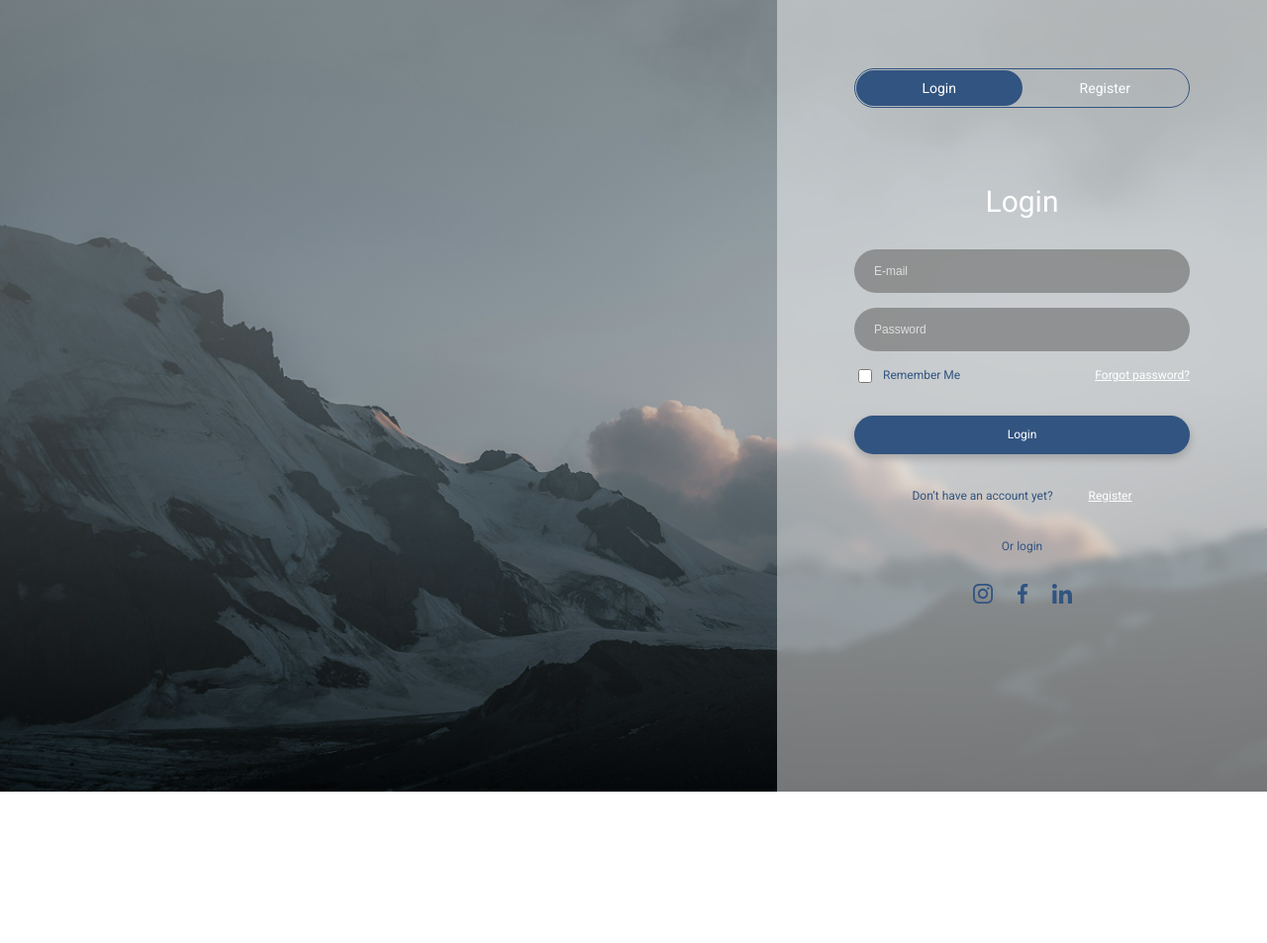
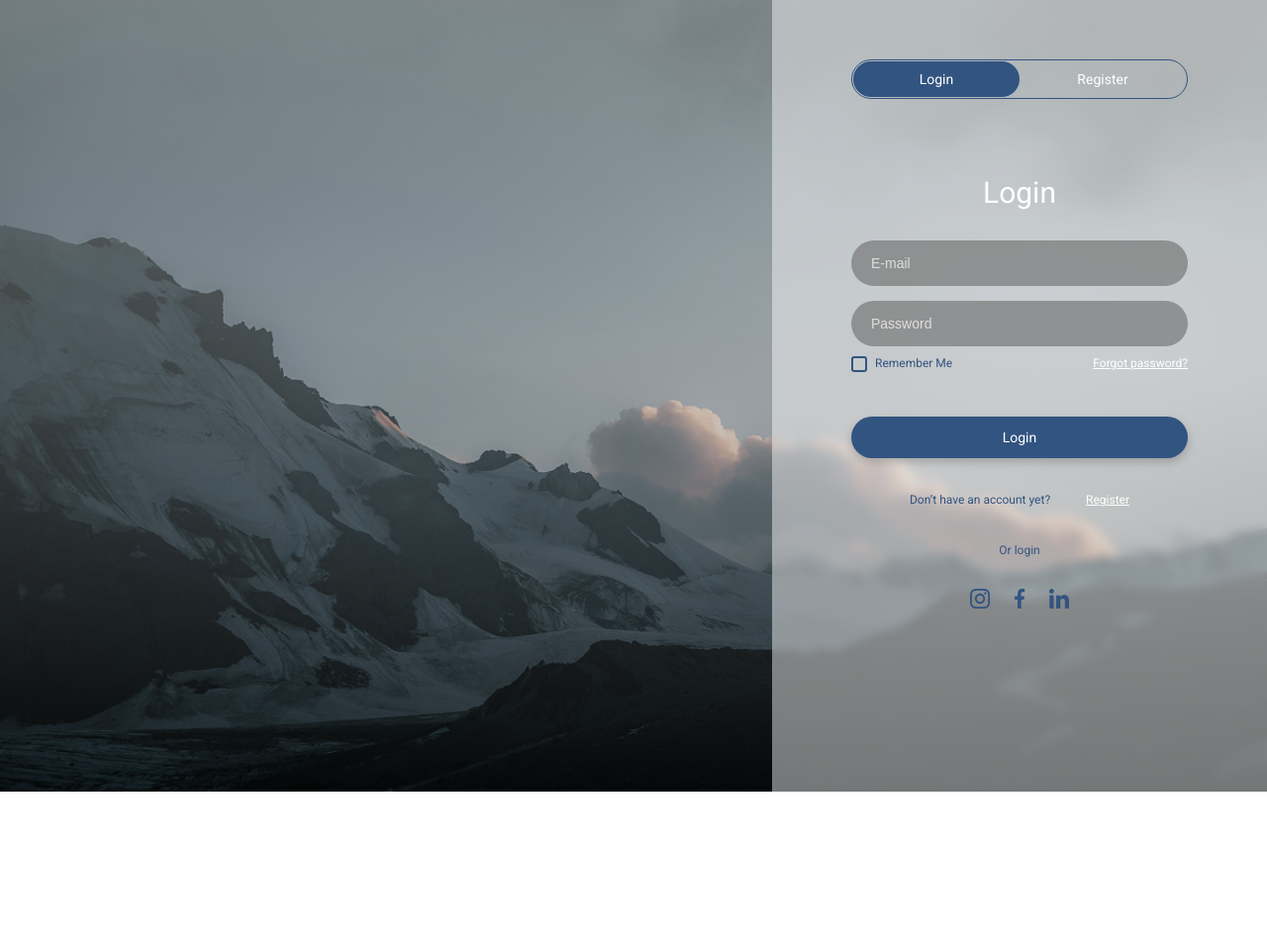
Before and after one commit to y-shevtsov/form, a plain HTML site: page index.html in a window 1280 px wide. Shown: the whole page at 99% size. Drawn offline with Linux system fonts and the light colour scheme.

Commit message:
fixed checkbox

```diff
--- a/css/styles.css
+++ b/css/styles.css
@@ -15,35 +15,35 @@ body {
 	color: #ffffff;
 	margin: 0;
 	background: #ffffff;
+	overflow: hidden;
 }
 
 .auth-wrapper {
-	display: flex;
 	height: 100vh;
-	width: 100%;
 	background: linear-gradient(rgba(255, 255, 255, 0.4), rgba(0, 0, 0, 0.4)), url('../images/bg.jpg') center/cover no-repeat;
-}
-
-.auth-bg {
-	flex: 1;
 }
 
 .auth-panel {
 	width: 100%;
-	max-width: 495px;
-	min-width: 320px;
+	height: 100%;
+	max-width: 500px;
+	overflow-x: hidden;
 	background: rgba(255, 255, 255, 0.45);
 	backdrop-filter: blur(5px);
 	display: flex;
-	align-items: center;
-	justify-content: center;
-	padding: 60px 78px 171px;
+	flex-flow: column;
+	margin-left: auto;
+	padding: 60px 0;
 }
 
 .auth-box {
-	width: 100%;
-	max-width: 418px;
+	width: 340px;
+	margin: 0 auto;
 	text-align: center;
+}
+
+.tab-input {
+	display: none;
 }
 
 .auth-tabs {
@@ -52,6 +52,7 @@ body {
 	border: 1px solid #325480;
 	border-radius: 30px;
 	padding: 1px;
+	position: relative;
 }
 
 .tab {
@@ -62,9 +63,17 @@ body {
 	border: none;
 	cursor: pointer;
 	border-radius: 24px;
+	text-align: center;
+	transition: background 0.3s, color 0.3s;
+	user-select: none;
 }
 
-.tab-active {
+#login-tab:checked + label {
+	background: #325480;
+	color: #ffffff;
+}
+
+#register-tab:checked + label {
 	background: #325480;
 	color: #ffffff;
 }
@@ -76,11 +85,13 @@ body {
 }
 
 .auth-form {
-	display: block;
+	display: flex;
+	flex-direction: column;
+	gap: 15px;
 }
 
 .field {
-	margin-bottom: 15px;
+	display: block;
 }
 
 .input {
@@ -90,7 +101,7 @@ body {
 	border: none;
 	background: rgba(120, 120, 120, 0.7);
 	color: #ffffff;
-	font-size: 12px;
+	font-size: 14px;
 }
 
 .input::placeholder {
@@ -102,26 +113,64 @@ body {
 	justify-content: space-between;
 	align-items: center;
 	font-size: 12px;
+	margin-top: -5px;
 	margin-bottom: 30px;
 }
 
 .checkbox {
+	position: relative;
+	font-size: 12px;
+	color: #325480;
+	cursor: pointer;
+	user-select: none;
 	display: flex;
 	align-items: center;
 	gap: 8px;
-	color: #325480;
-	font-size: 12px;
 }
 
-.checkbox input {
-	width: 14px;
-	height: 14px;
+.checkbox input[type="checkbox"] {
+	position: absolute;
+	opacity: 0;
+	cursor: pointer;
+	height: 0;
+	width: 0;
+}
+
+.custom-checkbox {
+	width: 16px;
+	height: 16px;
+	border: 2px solid #325480;
+	border-radius: 3px;
+	box-sizing: border-box;
+	transition: background-color 0.2s, border-color 0.2s;
+	position: relative;
+}
+
+.checkbox input[type="checkbox"]:checked + .custom-checkbox::after {
+	content: "";
+	position: absolute;
+	left: 4px;
+	top: 1px;
+	width: 5px;
+	height: 9px;
+	border: solid #325480;
+	border-width: 0 2px 2px 0;
+	transform: rotate(45deg);
+}
+
+.checkbox:hover .custom-checkbox {
+	border-color: #2a4669;
 }
 
 .forgot-link {
 	color: #ffffff;
 	text-decoration: underline;
 	font-size: 12px;
+	transition: color 0.3s;
+}
+
+.forgot-link:hover {
+	color: #325480;
 }
 
 .btn {
@@ -131,7 +180,8 @@ body {
 	border-radius: 30px;
 	border: 0;
 	cursor: pointer;
-	font-size: 12px;
+	font-size: 14px;
+	text-align: center;
 }
 
 .btn-primary {
@@ -139,6 +189,11 @@ body {
 	color: #ffffff;
 	box-shadow: 0 4px 10px rgba(0, 0, 0, 0.2);
 	margin-bottom: 35px;
+	transition: background 0.3s ease;
+}
+
+.btn-primary:hover {
+	background: #2a4669;
 }
 
 .auth-text {
--- a/index.html
+++ b/index.html
@@ -15,23 +15,28 @@
 		<div class="auth-panel">
 			<div class="auth-box">
 				<div class="auth-tabs">
-					<button class="tab tab-active">Login</button>
-					<button class="tab">Register</button>
+					<input type="radio" name="auth-tab" id="login-tab" class="tab-input" checked>
+					<label for="login-tab" class="tab">Login</label>
+
+					<input type="radio" name="auth-tab" id="register-tab" class="tab-input">
+					<label for="register-tab" class="tab">Register</label>
 				</div>
 
 				<h1 class="auth-title">Login</h1>
 
 				<form class="auth-form">
-					<div class="field">
+					<label class="field">
 						<input type="email" placeholder="E-mail" class="input">
-					</div>
-					<div class="field">
+					</label>
+					<label class="field">
 						<input type="password" placeholder="Password" class="input">
-					</div>
+					</label>
 
 					<div class="form-options">
 						<label class="checkbox">
-							<input type="checkbox"> Remember Me
+							<input type="checkbox">
+							<span class="custom-checkbox"></span>
+							Remember Me
 						</label>
 						<a href="#" class="forgot-link">Forgot password?</a>
 					</div>
```
